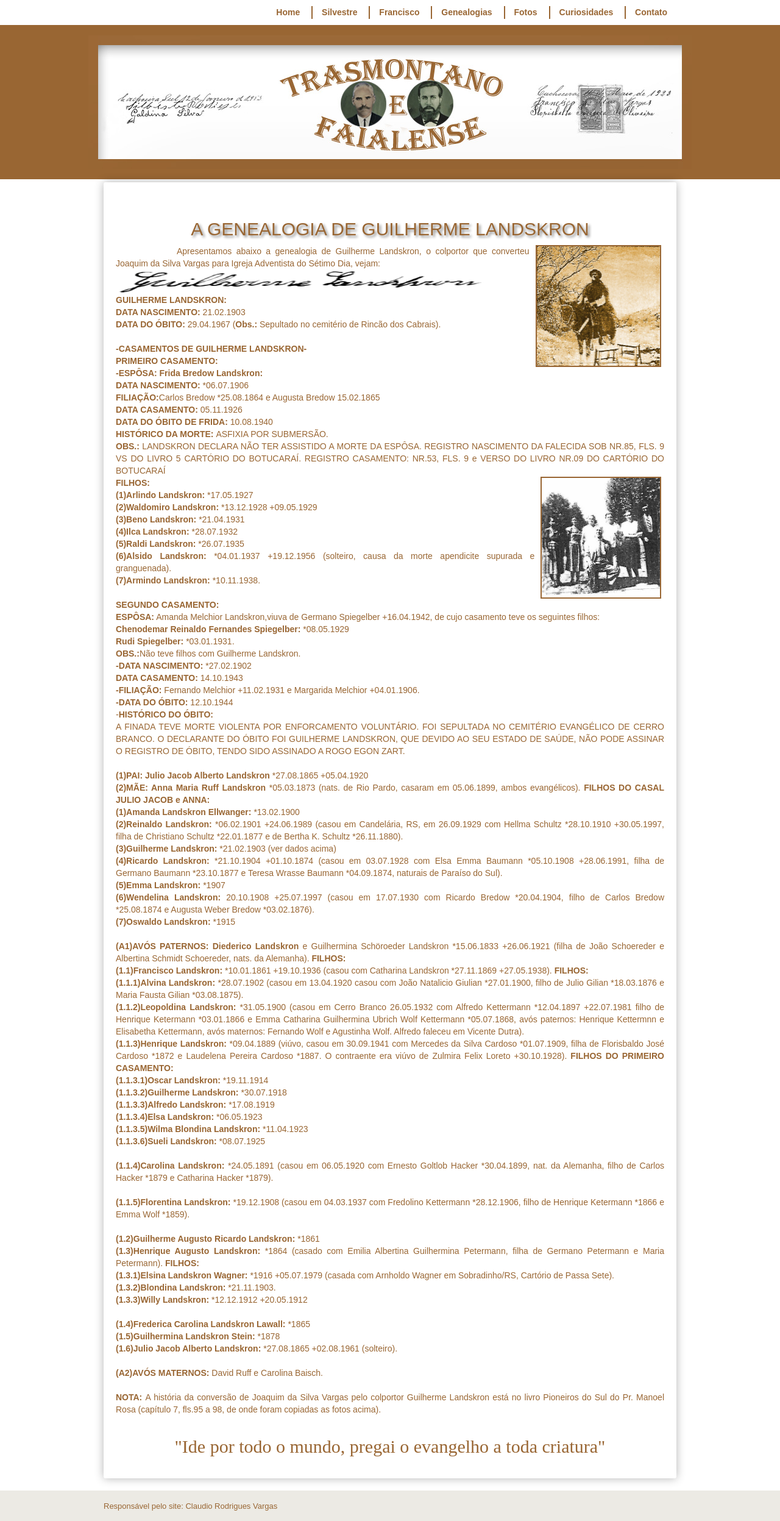
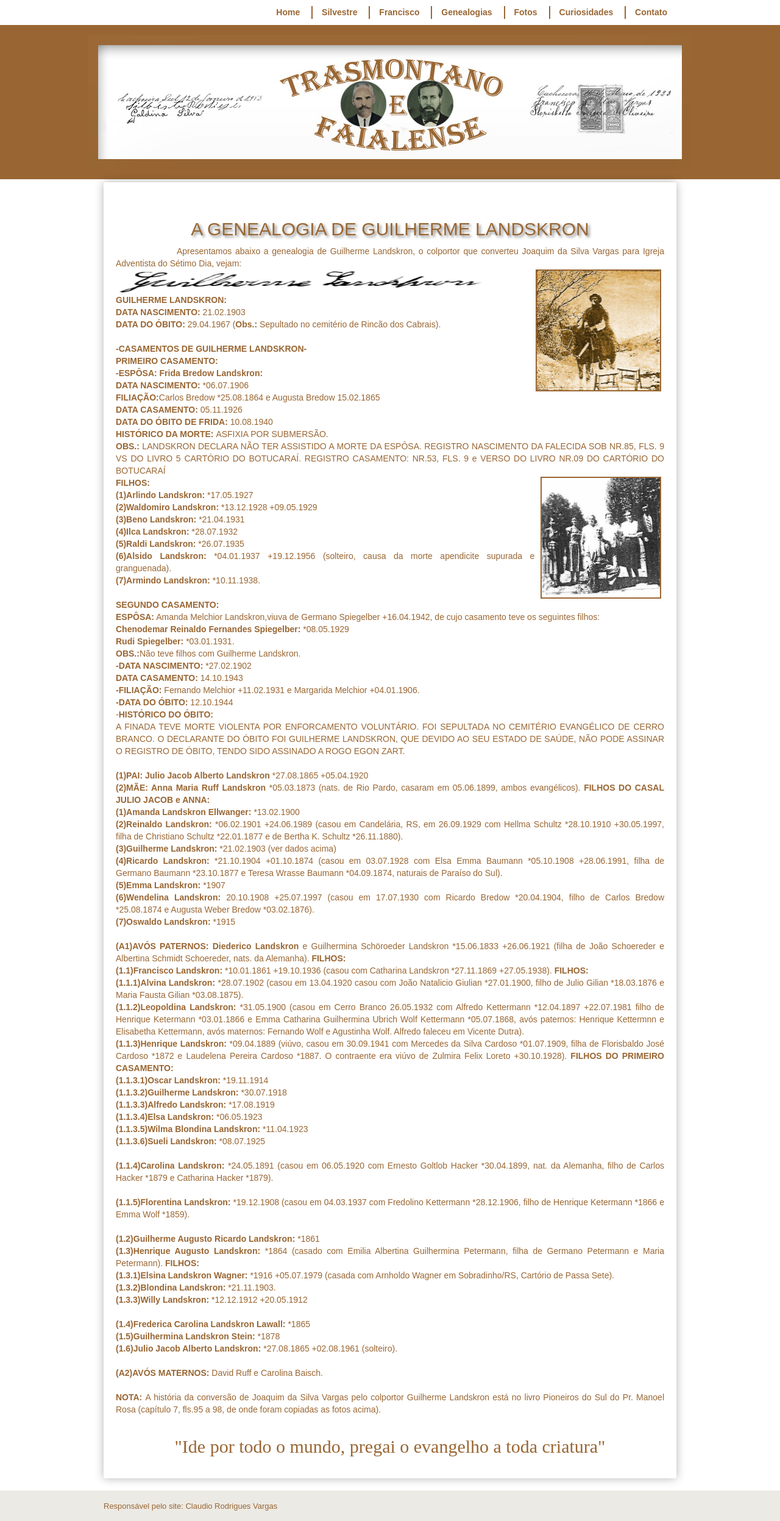
Before and after one commit to claudiovargas1955/claudiovargas1955.github.io, a Jekyll site: the page built from _pages/arvore-genealogica-de-guilherme landskron.html, in a window 1280 px wide. Shown: the whole page at 61% size. Built offline with Jekyll 4.4.1, drawn with Linux system fonts in a browser that asks for light colours; some web fonts are replaced.

Commit message:
Update arvore-genealogica-de-guilherme landskron.html

```diff
--- a/_pages/arvore-genealogica-de-guilherme landskron.html
+++ b/_pages/arvore-genealogica-de-guilherme landskron.html
@@ -52,10 +52,8 @@
 </style>
 
 <h2>A GENEALOGIA DE GUILHERME LANDSKRON</h2>
-<img class="dir" style="float:right"; src="/images/landskron.jpg" height="200px"; title="Landskron";/>
-
 <p><p style="text-indent:100px";/>Apresentamos abaixo a genealogia de Guilherme Landskron, o colportor que converteu Joaquim da Silva
-Vargas para Igreja Adventista do Sétimo Dia, vejam:<br>
+Vargas para Igreja Adventista do Sétimo Dia, vejam:<br><img class="dir" style="float:right"; src="/images/landskron.jpg" height="200px"; title="Landskron";/>
 <img class="esq2" style="float:left"; src="/images/assinatura landskron.png" width="600px"  height="40px" align="center" title="Assinatura
 de guilherme landskron-ano de 1899";/>
 <b>GUILHERME LANDSKRON:</b><br>
```
